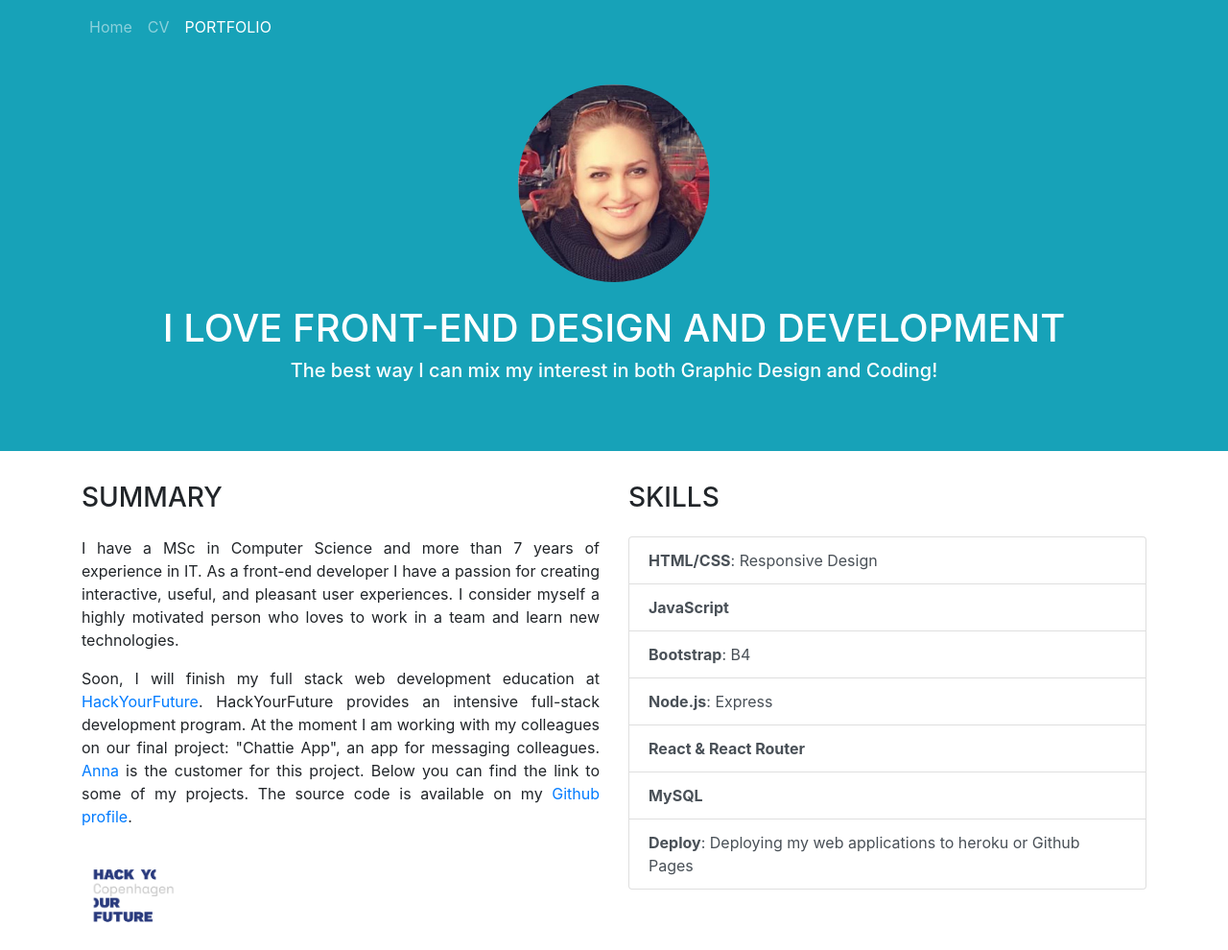
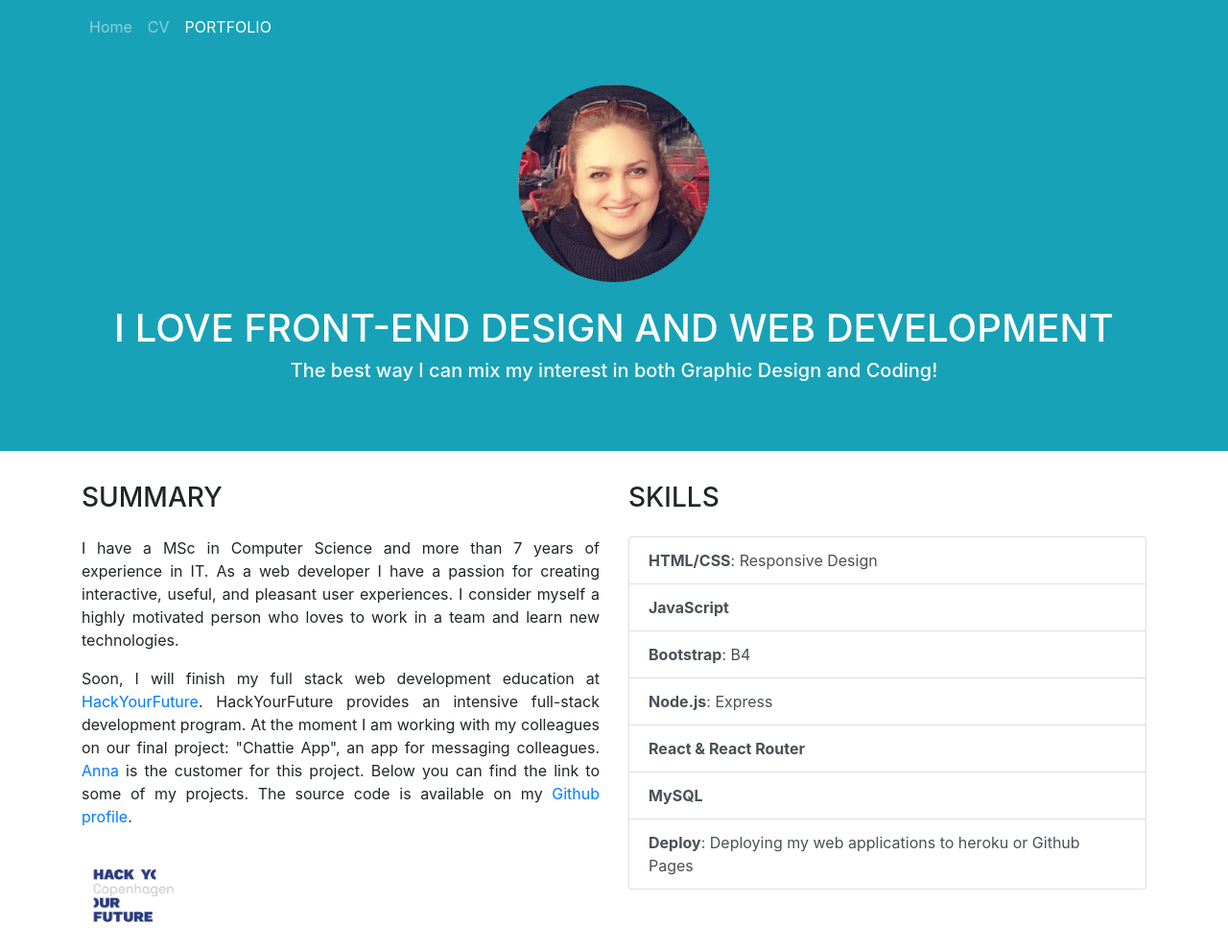
Before and after one commit to afrouzhakim/afrouz-portfolio, a plain HTML site: page index.html in a window 1280 px wide. Shown: the top 990 px of the page at 96% size. Drawn offline with nearby package versions, Linux system fonts and the light colour scheme.

Commit message:
edit profile

```diff
--- a/index.html
+++ b/index.html
@@ -32,7 +32,7 @@
         <!-- Jumbotron -->
         <div class="jumbotron jumbotron-fluid bg-info text-white text-center">
             <img id = "photo" class = "my-4 img-fluid rounded-circle mx-auto d-block" src="./assets/afrouz.jpg" alt="Afrouz's photo" style="width: 200px;">
-            <h1>I LOVE FRONT-END DESIGN AND DEVELOPMENT</h1>
+            <h1>I LOVE FRONT-END DESIGN AND WEB DEVELOPMENT</h1>
             <h5>The best way I can mix my interest in both Graphic Design and Coding!</h5>
         </div>
         <!-- /Jumbotron -->
@@ -43,7 +43,7 @@
             <div class="col-lg">
                 <h3 class = "mb-4">SUMMARY</h3>
                 <p class="text-justify">   I have a MSc in Computer Science and more than 7 years of experience in IT.
-                    As a front-end developer I have a passion for creating interactive, useful, and pleasant user experiences. I consider myself a highly motivated person who loves to work in a team and learn new technologies.</p>
+                    As a web developer I have a passion for creating interactive, useful, and pleasant user experiences. I consider myself a highly motivated person who loves to work in a team and learn new technologies.</p>
                 <p class="text-justify">Soon, I will finish my full stack web development education at <a href="https://www.hackyourfuture.net/" target ="_blank">HackYourFuture</a>.
                     HackYourFuture provides an intensive full-stack development program. At the moment I am working with my colleagues on our final project: "Chattie App", an app for messaging colleagues. <a href="https://anna.co/"> Anna </a> is the customer for this project.
                     Below you can find the link to some of my projects.
```
